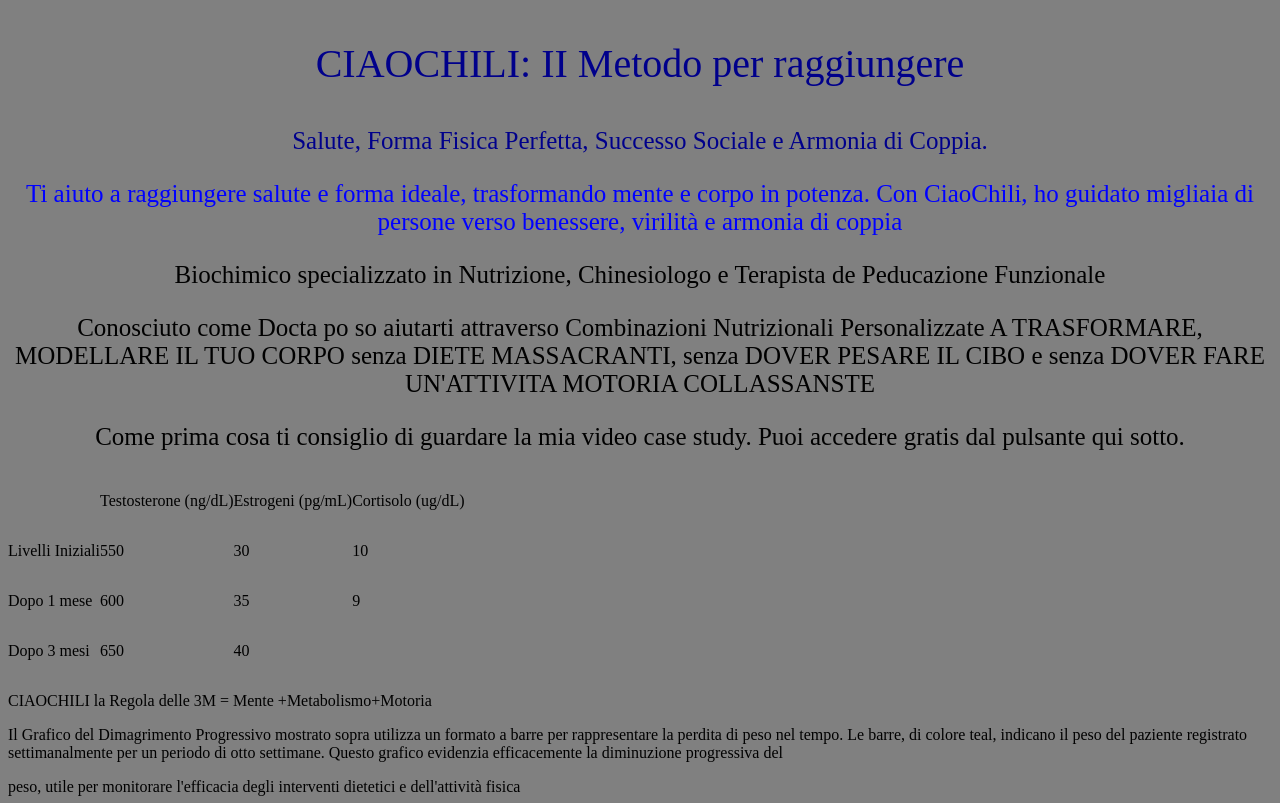
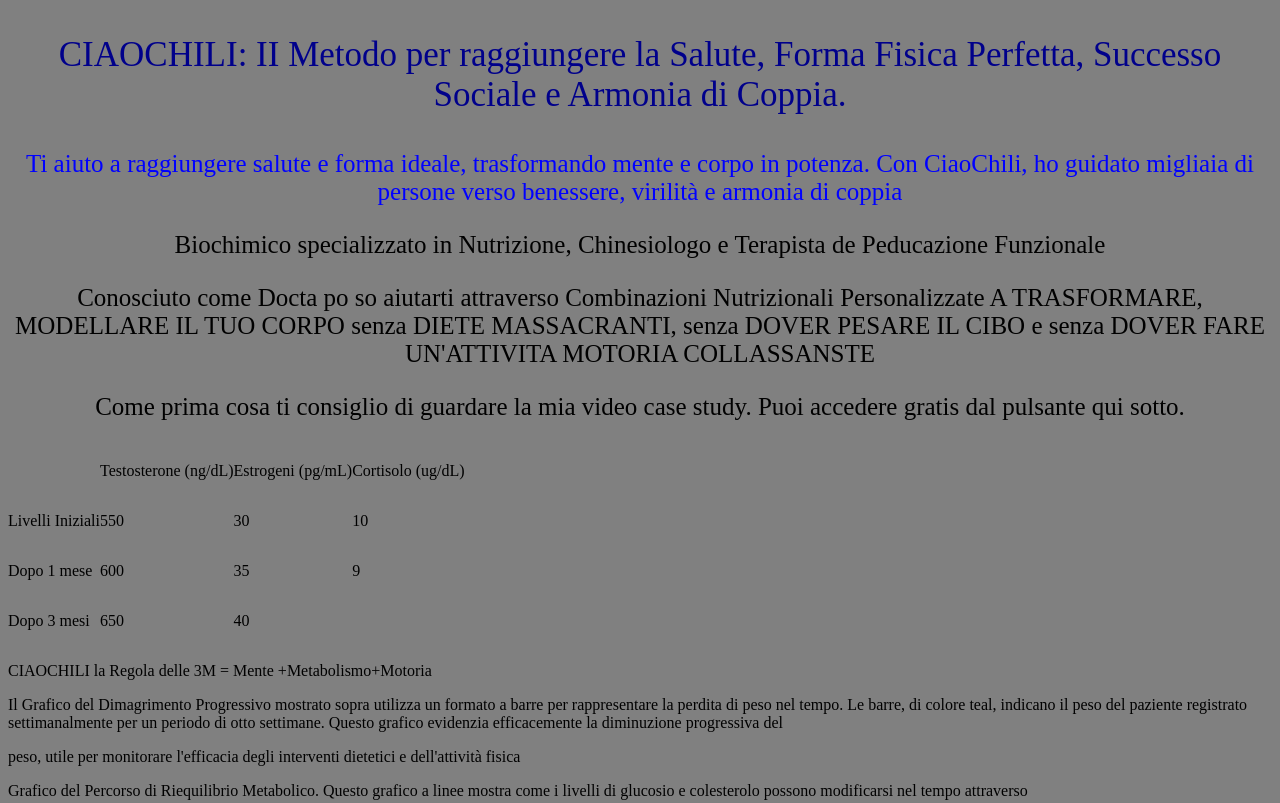
Before and after one commit to Jassmn/Prova, a plain HTML site: page index.html in a window 1280 px wide. Shown: the top 803 px of the page. Drawn offline with Linux system fonts and the light colour scheme.

Commit message:
Update index.html

```diff
--- a/index.html
+++ b/index.html
@@ -1,7 +1,6 @@
 <!doctype html>
 <body style="background-color:grey;">
-<p style="font-size:40px; color:darkblue; text-align:center;">CIAOCHILI: II Metodo per raggiungere</p>
-<p style="font-size:25px; color:darkblue;text-align:center;">Salute, Forma Fisica Perfetta, Successo Sociale e Armonia di Coppia.</p>
+<p style="font-size:35px; color:darkblue; text-align:center;">CIAOCHILI: II Metodo per raggiungere la Salute, Forma Fisica Perfetta, Successo Sociale e Armonia di Coppia.</p>
 <p style="font-size:25px; color:blue; text-align:center;">Ti aiuto a raggiungere salute e forma ideale, trasformando mente e corpo in potenza. Con CiaoChili, ho guidato migliaia di persone verso benessere, virilità e armonia di coppia</p>
 <p style="font-size:25px;color:black; text-align:center;">Biochimico specializzato in Nutrizione, Chinesiologo e Terapista de Peducazione Funzionale</p>
 <p style="font-size:25px; text-align:center;">Conosciuto come Docta po so aiutarti attraverso Combinazioni Nutrizionali Personalizzate A TRASFORMARE, MODELLARE IL TUO CORPO senza DIETE MASSACRANTI, senza DOVER PESARE IL CIBO e senza DOVER FARE UN'ATTIVITA MOTORIA COLLASSANSTE</p>
```
